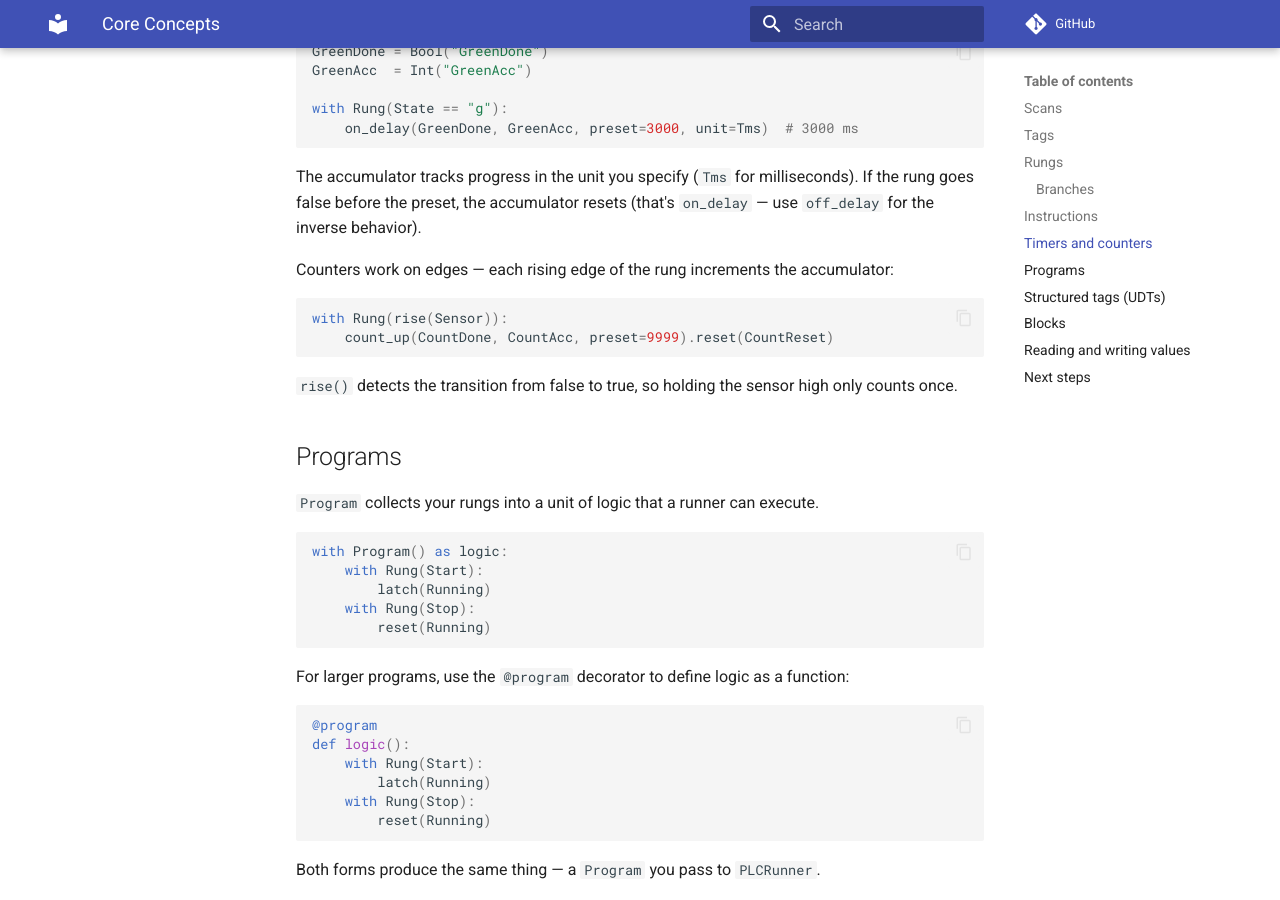
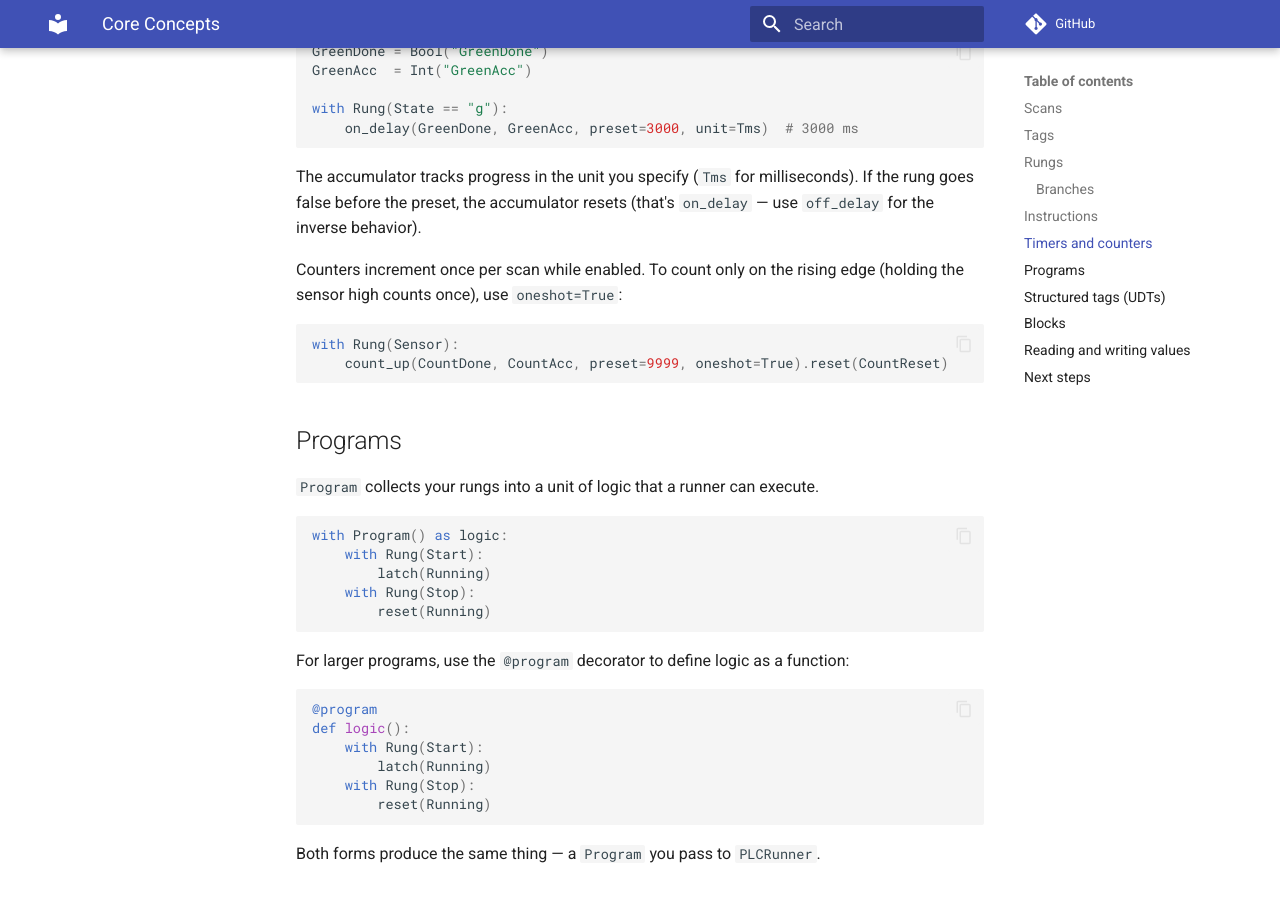
Before and after one commit to ssweber/pyrung, an MkDocs documentation site: the page built from docs/getting-started/new-concepts.md, in a window 1280 px wide and 900 px high, scrolled down 2864 px. Built offline with MkDocs 1.6.1 and Material for MkDocs 9.7.7, drawn with Linux system fonts in a browser that asks for light colours; comment, search, counter and statistics services are not loaded; some of the changed text lies outside the part shown.

Commit message:
docs: minor cleanups to new concepts

````diff
--- a/docs/getting-started/new-concepts.md
+++ b/docs/getting-started/new-concepts.md
@@ -113,14 +113,12 @@ with Rung(State == "g"):
 
 The accumulator tracks progress in the unit you specify (`Tms` for milliseconds). If the rung goes false before the preset, the accumulator resets (that's `on_delay` — use `off_delay` for the inverse behavior).
 
-Counters work on edges — each rising edge of the rung increments the accumulator:
+Counters increment once per scan while enabled. To count only on the rising edge (holding the sensor high counts once), use `oneshot=True`:
 
 ```python
-with Rung(rise(Sensor)):
-    count_up(CountDone, CountAcc, preset=9999).reset(CountReset)
+with Rung(Sensor):
+    count_up(CountDone, CountAcc, preset=9999, oneshot=True).reset(CountReset)
 ```
-
-`rise()` detects the transition from false to true, so holding the sensor high only counts once.
 
 ## Programs
 
@@ -188,23 +186,23 @@ A block is a contiguous array of tags — used for grouped memory and physical I
 ```python
 from pyrung import Block, InputBlock, OutputBlock, TagType
 
-DS = Block("DS", TagType.INT, 1, 100)         # Internal memory DS1..DS100
-X  = InputBlock("X", TagType.BOOL, 1, 16)     # Physical inputs X1..X16
-Y  = OutputBlock("Y", TagType.BOOL, 1, 16)    # Physical outputs Y1..Y16
+ds = Block("DS", TagType.INT, 1, 100)         # Internal memory DS1..DS100
+x  = InputBlock("X", TagType.BOOL, 1, 16)     # Physical inputs X1..X16
+y  = OutputBlock("Y", TagType.BOOL, 1, 16)    # Physical outputs Y1..Y16
 ```
 
 Index into a block to get a tag:
 
 ```python
-DS[1]   # Tag "DS1", INT
-X[1]    # Input tag "X1", BOOL
-Y[1]    # Output tag "Y1", BOOL
+ds[1]   # Tag "DS1", INT
+x[1]    # Input tag "X1", BOOL
+y[1]    # Output tag "Y1", BOOL
 ```
 
 Use `.select()` for bulk operations:
 
 ```python
-blockcopy(DS.select(1, 4), DS.select(2, 5))  # Shift DS1..DS4 into DS2..DS5
+blockcopy(ds.select(1, 4), ds.select(2, 5))  # Shift DS1..DS4 into DS2..DS5
 ```
 
 ## Reading and writing values
````
